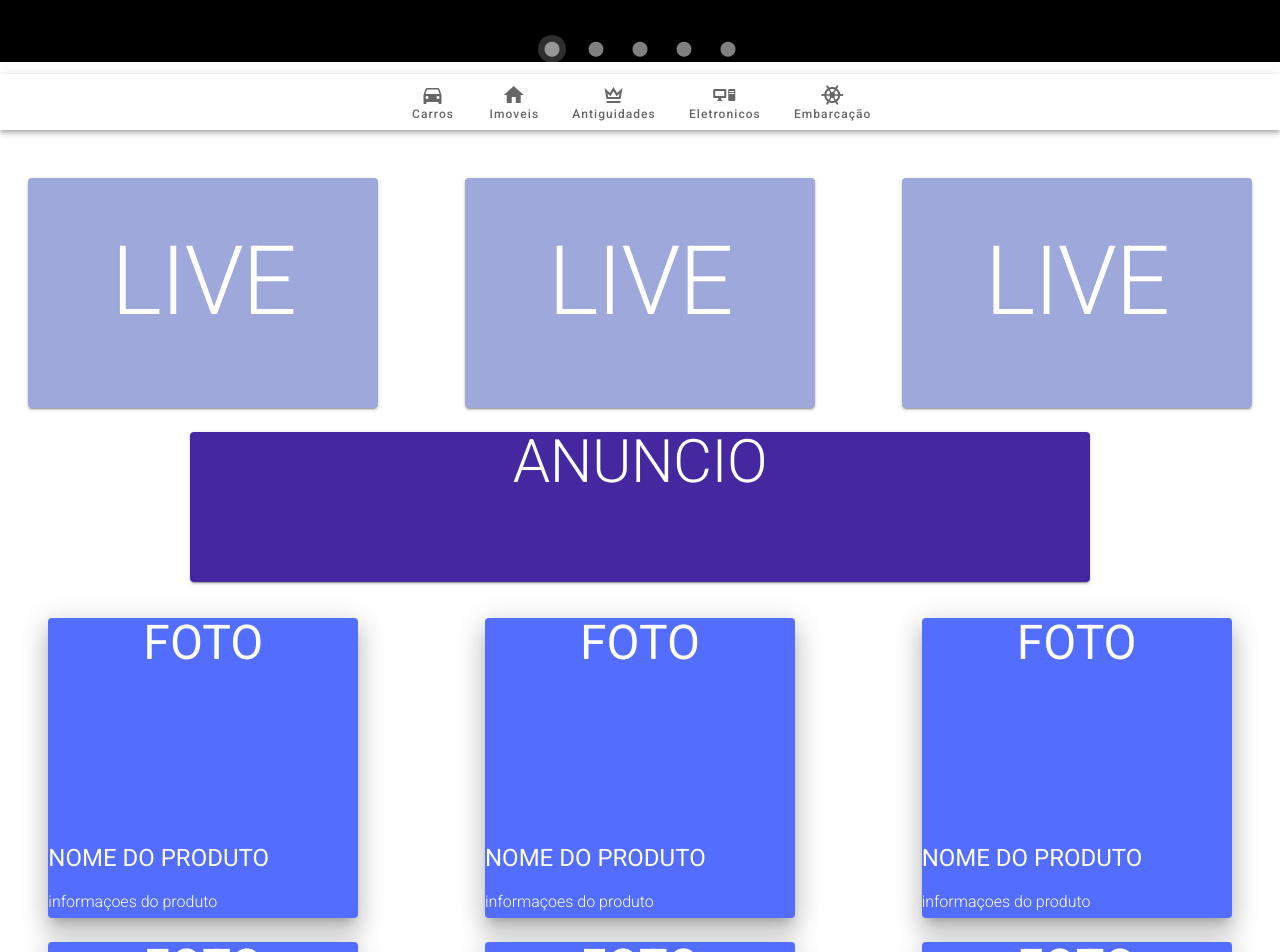
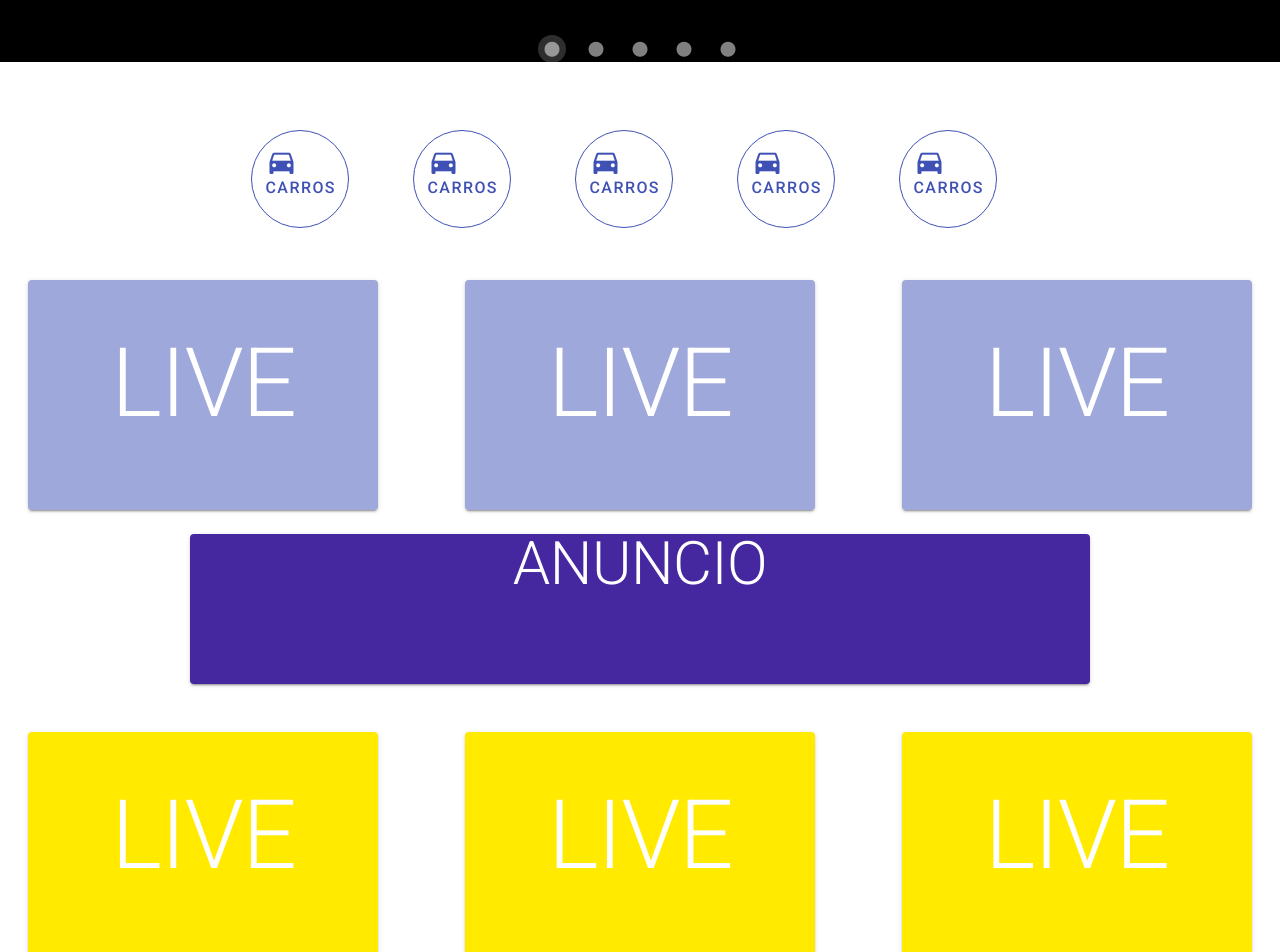
Before and after one commit to mncoutinho/PortalLeilao, a Vue app in the folder client/: page /#/ in a window 1280 px wide. Shown: the part 340-1292 px from the top of the page. Built offline with nearby package versions, Linux system fonts and the light colour scheme.

Commit message:
Add files via upload

```diff
--- a/client/src/pages/home.vue
+++ b/client/src/pages/home.vue
@@ -10,7 +10,8 @@
                 show-arrows-on-hover>
                     <v-carousel-item
                         v-for="(slide, i) in slides"
-                        :key="i">
+                        :key="i"
+                        >
                         <v-sheet
                         :color="colors[i]"
                         height="100%">
@@ -26,31 +27,39 @@
                 </v-carousel>
                 <!--ICONES-->
                 <v-app id="inspire" >
-                    <v-bottom-navigation
-                        v-model="bottomNav"
-                        :value="activeBtn"
-                        color="indigo lighten-1">
-                        <v-btn value="Carros" to="./Produtos">
-                            <span>Carros</span>
-                            <v-icon>mdi-car</v-icon>
+                    <v-row align="center" justify="center" class="mt-10">
+                        <v-btn style="text-decoration:none;" to="./Produtos" class="ma-4 mr-12 pa-12" outlined x-large fab color="indigo">
+                            <v-col >
+                                <v-icon>mdi-car</v-icon>
+                                <p>Carros</p>
+                            </v-col>
                         </v-btn>
-                        <v-btn value="Imoveis" to="./Produtos">
-                                <span>Imoveis</span>
-                                <v-icon>mdi-home</v-icon>
+                        <v-btn style="text-decoration:none;" to="./Produtos" class="ma-4 mr-12 pa-12" outlined x-large fab color="indigo">
+
+                            <v-col >
+                                <v-icon>mdi-car</v-icon>
+                                <p>Carros</p>
+                            </v-col>
                         </v-btn>
-                        <v-btn value="Antiguidades" to="./Produtos">
-                            <span>Antiguidades</span>
-                            <v-icon>mdi-crown-outline</v-icon>
+                        <v-btn style="text-decoration:none;" to="./Produtos" class="ma-4 mr-12 pa-12" outlined x-large fab color="indigo">
+                            <v-col >
+                                <v-icon>mdi-car</v-icon>
+                                <p>Carros</p>
+                            </v-col>
                         </v-btn>
-                        <v-btn value="Eletronicos" to="./Produtos">
-                            <span>Eletronicos</span>
-                            <v-icon>mdi-desktop-tower-monitor</v-icon>
+                        <v-btn style="text-decoration:none;" to="./Produtos" class="ma-4 mr-12 pa-12" outlined x-large fab color="indigo">
+                            <v-col >
+                                <v-icon>mdi-car</v-icon>
+                                <p>Carros</p>
+                            </v-col>
                         </v-btn>
-                        <v-btn  value="Embarcação" to="./Produtos">
-                            <span >Embarcação</span>
-                            <v-icon>mdi-ship-wheel</v-icon>
-                        </v-btn >
-                    </v-bottom-navigation>
+                        <v-btn style="text-decoration:none;" to="./Produtos" class="ma-4 mr-12 pa-12" outlined x-large fab color="indigo">
+                            <v-col >
+                                <v-icon>mdi-car</v-icon>
+                                <p>Carros</p>
+                            </v-col>
+                        </v-btn>
+                    </v-row>
                     <!-- BOX-->
                     <v-row class="mt-12 ">
                         <v-col
@@ -95,10 +104,38 @@
                         </v-card>
                     </v-col>
                 </v-row>
-<!--PRODUTO-->
+            <!--LIVES FUTURAS-->
+            <v-row class="mt-12 ">
+                        <v-col
+                        v-for="n in 3"
+                        :key="n"
+                        >
+                            <v-row
+                            justify="center"
+                            align="center"
+                            >
+                                <v-card
+                                height="230"
+                                width="350"
+                                :elevetion= "n-5"
+                                color= "yellow accent-3"
+
+                                >
+                                <v-row
+                                class="fill-height"
+                                align="center"
+                                justify="center"
+                                >
+                                    <span class="display-4 white--text" >LIVE</span>
+                                </v-row>
+                                </v-card>
+                            </v-row>
+                        </v-col>
+                    </v-row>
+            <!--PRODUTO-->
                 <v-row class="mt-6 mb-6" :elevation="12">
                         <v-col
-                        v-for="n in 12"
+                        v-for="n in 8"
                         :key="n"
                         justify="center"
                         align="center"
```
